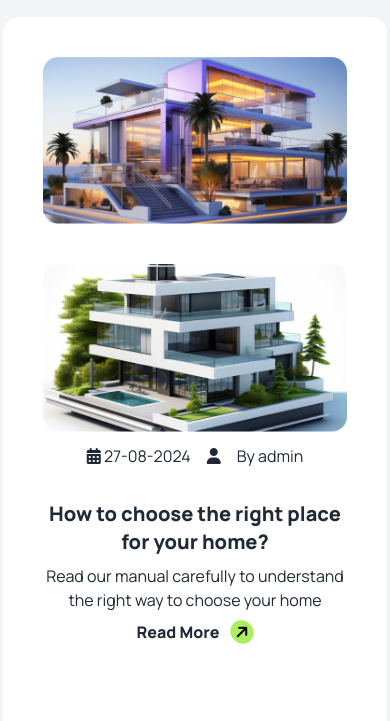
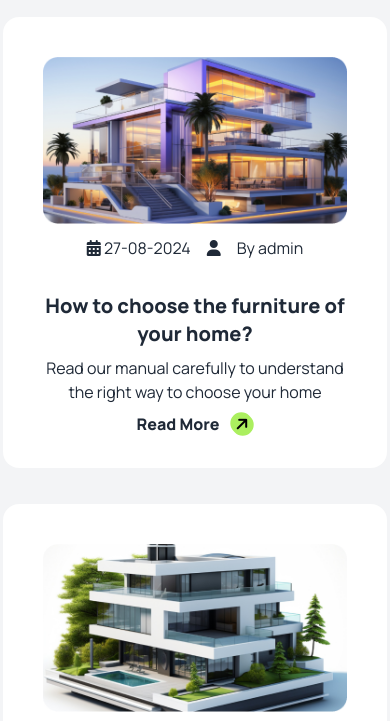
Before and after one commit to zohir26/rental-service, a plain HTML site: page index.html in a window 390 px wide. Shown: the part 6708-7429 px from the top of the page. Drawn offline with nearby package versions, Linux system fonts and the light colour scheme.

Commit message:
correction article section responsiveness

```diff
--- a/index.html
+++ b/index.html
@@ -502,7 +502,7 @@
 
      <!-- card container-->
       <!-- mother Div -->
-       <div class="h-auto mb-10 flex flex-col lg:flex lg:flex-row justify-center items-center gap-4 m-auto lg:widtH">
+       <div class="h-auto mb-10 flex flex-col lg:flex lg:flex-row justify-center items-center gap-4 m-auto">
         <!-- child div-->
         <div class="card bg-base-100 w-96 mb-5 ">
           <figure class="px-10 pt-10 ">
@@ -513,7 +513,18 @@
           </figure>
 
           <!-- inline icon section-->
-
+          <p class="flex mx-auto gap-4 mt-3">
+            <span><i class="fa fa-calendar" aria-hidden="true"></i> 27-08-2024</span> <span> <i class="fa fa-user" aria-hidden="true"></i> </span> By admin
+          </p>
+          <!-- inline icon finish-->
+          <div class="card-body items-center text-center">
+            <h2 class="card-title font-extrabold">How to choose the furniture of your home?</h2>
+            <p>Read our manual carefully to understand the right way to choose your home</p>
+            <div class="card-actions">
+              <button class="font-extrabold flex gap-3">Read More <i class="fa-solid fa-arrow-right bg-btn-primary text-black rounded-3xl p-1 -rotate-45 "></i></button>
+            </div>
+          </div>
+        </div>
 
         <!-- child div 2-->
 
```
